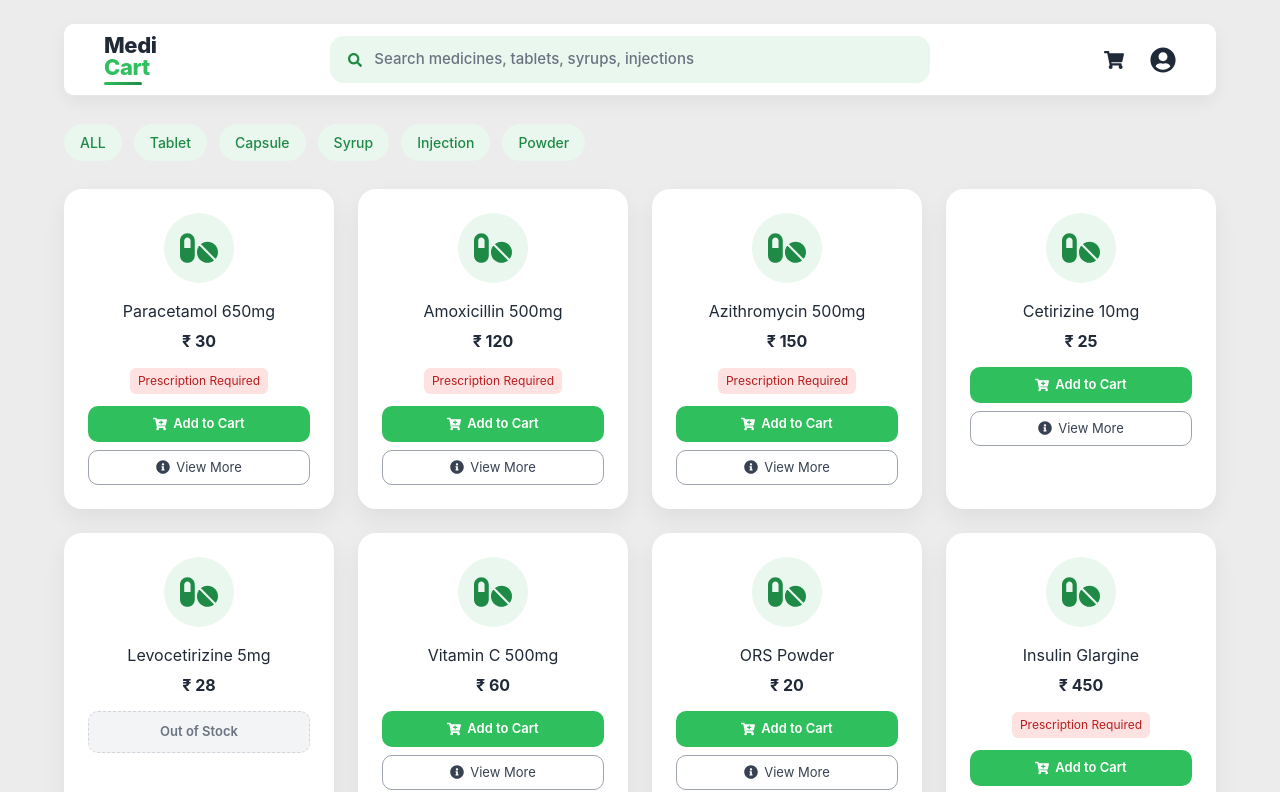
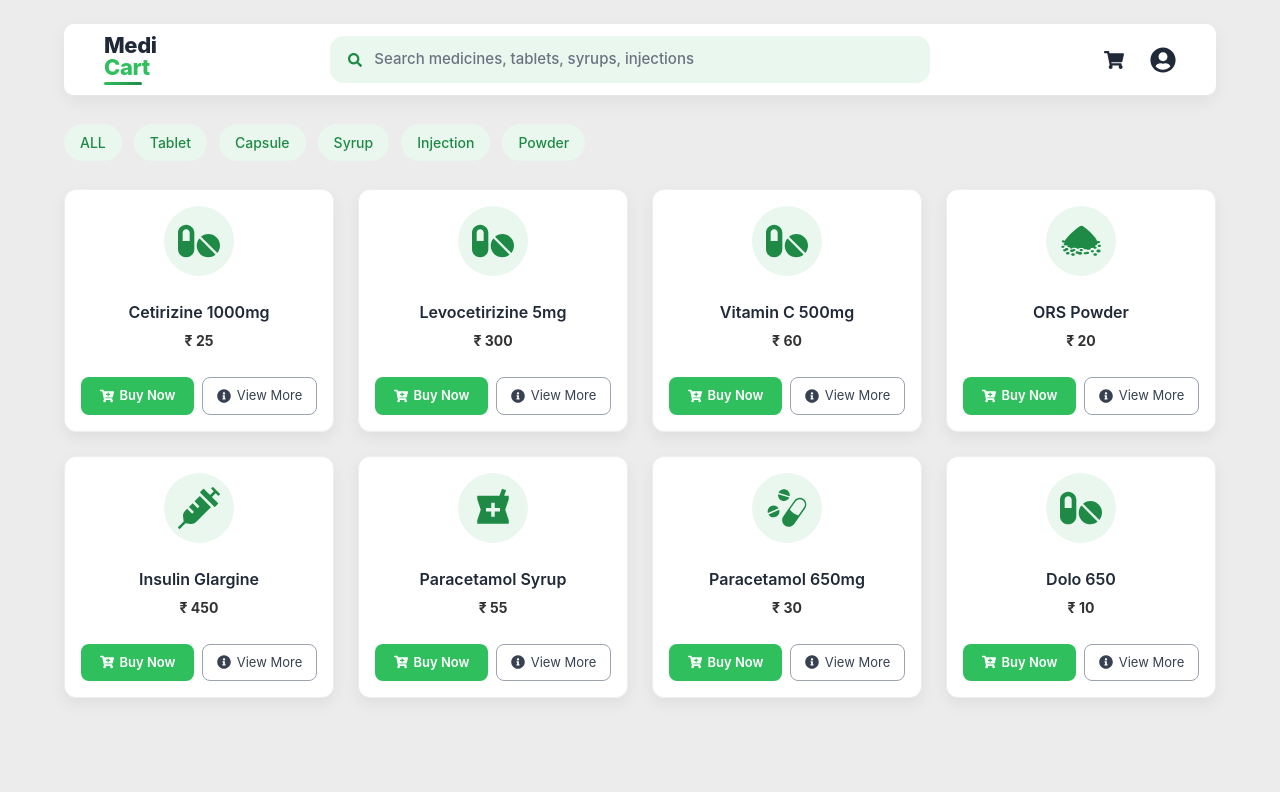
Before and after one commit to shaikshahid5/Medicart, a React (Vite) app in the folder MediCart/: page / in a window 1280 px wide. Shown: the top 792 px of the page. Built offline with nearby package versions, Linux system fonts and the light colour scheme; data requests are answered from the project's data file.

Commit message:
fixed layout in catalogue

```diff
--- a/MediCart/db.json
+++ b/MediCart/db.json
@@ -1,39 +1,12 @@
 {
   "medicines": [
     {
-      "id": "1",
-      "sku": "PCM-650",
-      "name": "Paracetamol 650mg",
-      "category": "Powder",
-      "price": 30,
-      "requires_rx": true,
-      "inStock": true
-    },
-    {
-      "id": "3",
-      "sku": "AMOX-500",
-      "name": "Amoxicillin 500mg",
-      "category": "Capsule",
-      "price": 120,
-      "requires_rx": true,
-      "inStock": true
-    },
-    {
-      "id": "4",
-      "sku": "AZI-500",
-      "name": "Azithromycin 500mg",
-      "category": "Tablet",
-      "price": 150,
-      "requires_rx": true,
-      "inStock": true
-    },
-    {
       "id": "5",
       "sku": "CET-10",
-      "name": "Cetirizine 10mg",
+      "name": "Cetirizine 1000mg",
       "category": "Tablet",
       "price": 25,
-      "requires_rx": false,
+      "requires_rx": true,
       "inStock": true
     },
     {
@@ -41,9 +14,9 @@
       "sku": "LEV-5",
       "name": "Levocetirizine 5mg",
       "category": "Tablet",
-      "price": 28,
+      "price": "300",
       "requires_rx": false,
-      "inStock": false
+      "inStock": true
     },
     {
       "id": "7",
@@ -82,15 +55,6 @@
       "inStock": true
     },
     {
-      "id": "6ed3",
-      "sku": "App",
-      "name": "hi",
-      "category": "Syrup",
-      "price": "232",
-      "requires_rx": true,
-      "inStock": true
-    },
-    {
       "id": "1",
       "sku": "PCM-650",
       "name": "Paracetamol 650mg",
@@ -98,22 +62,31 @@
       "price": 30,
       "requires_rx": false,
       "inStock": true
+    },
+    {
+      "id": "865e",
+      "sku": "DOLO",
+      "name": "Dolo 650",
+      "category": "Tablet",
+      "price": "10",
+      "requires_rx": true,
+      "inStock": true
     }
   ],
   "batches": [
-    {
-      "id": "1",
-      "medicineId": 1,
-      "batchNo": "BATCH-PCM-001",
-      "expiryDate": "2026-02-01",
-      "qtyAvailable": "132"
-    },
     {
       "id": "2",
       "medicineId": 1,
       "batchNo": "BATCH-PCM-002",
       "expiryDate": "2025-11-01",
       "qtyAvailable": 80
+    },
+    {
+      "id": "ae30",
+      "medicineId": 10,
+      "batchNo": "PCM",
+      "expiryDate": "2026-02-17",
+      "qtyAvailable": "40"
     }
   ]
 }
--- a/MediCart/src/components/modal/MedicineModal.jsx
+++ b/MediCart/src/components/modal/MedicineModal.jsx
@@ -1,5 +1,5 @@
 import { useEffect, useState } from "react";
-import { FaCartPlus, FaTimes, FaPlus, FaMinus } from "react-icons/fa";
+import { FaCartPlus, FaTimes, FaPlus, FaMinus, FaPrescriptionBottleAlt } from "react-icons/fa";
 import { useDispatch, useSelector } from "react-redux";
 import {
   addToCart,
@@ -52,6 +52,14 @@ export default function MedicineModal({ product, onClose }) {
           <FaTimes />
         </button>
 
+        {/* Prescription badge */}
+        {product.requires_rx && (
+          <div className="prescription-banner">
+            <FaPrescriptionBottleAlt />
+            <span>Prescription Required</span>
+          </div>
+        )}
+
         <h2>{product.name}</h2>
         <p className="category">{product.category}</p>
         <p className="price">₹ {product.price}</p>
--- a/MediCart/src/components/modal/medicineModal.css
+++ b/MediCart/src/components/modal/medicineModal.css
@@ -108,3 +108,19 @@
   min-width: 24px;
   text-align: center;
 }
+.prescription-banner {
+  display: flex;
+  align-items: center;
+  justify-content: center;
+  gap: 6px;
+  background: #fee2e2;
+  color: #b91c1c;
+  padding: 8px 12px;
+  border-radius: 8px;
+  font-weight: 600;
+  font-size: 14px;
+  margin-bottom: 12px;
+}
+.prescription-banner svg {
+  color: #b91c1c;
+}
--- a/MediCart/src/features/admin/BatchTable.jsx
+++ b/MediCart/src/features/admin/BatchTable.jsx
@@ -29,7 +29,7 @@ export default function BatchTable({
           <th>Medicine</th>
           <th>Batch No</th>
           <th>Expiry</th>
-          <th>Qty</th>
+          <th>Quantity</th>
           <th>Status</th>
           <th>Actions</th>
         </tr>
--- a/MediCart/src/features/admin/ProductsTable.jsx
+++ b/MediCart/src/features/admin/ProductsTable.jsx
@@ -11,7 +11,7 @@ export default function ProductsTable({
           <th>Name</th>
           <th>Category</th>
           <th>Price</th>
-          <th>Rx</th>
+          <th>Prescription <br /> required</th>
           <th>Status</th>
           <th>Actions</th>
         </tr>
@@ -35,7 +35,7 @@ export default function ProductsTable({
               {p.inStock ? (
                 <span className="badge ok">In Stock</span>
               ) : (
-                <span className="badge warn">Out</span>
+                <span className="badge warn">Out Of Stock</span>
               )}
             </td>
             <td className="actions">
--- a/MediCart/src/features/catalog/product-card.css
+++ b/MediCart/src/features/catalog/product-card.css
@@ -1,105 +1,68 @@
 .card {
-  background: white;
-  border-radius: 18px;
-  padding: 24px;
+  background: #fff;
+  border: 1px solid #eee;
+  border-radius: 12px;
+  padding: 16px;
   text-align: center;
-  box-shadow: 0 10px 25px rgba(0, 0, 0, 0.06);
-  transition: transform 0.25s, box-shadow 0.25s;
+  box-shadow: 0 6px 16px rgba(0,0,0,0.06);
+  display: flex;
+  flex-direction: column;
+  justify-content: space-between;
+  transition: transform 0.25s ease, box-shadow 0.25s ease;
+}
+.card:hover {
+  transform: translateY(-4px);
+  box-shadow: 0 12px 24px rgba(0,0,0,0.12);
 }
 
-.card:hover {
-  transform: translateY(-6px);
-  box-shadow: 0 20px 40px rgba(0, 0, 0, 0.12);
+/* Header */
+.card-header {
+  display: flex;
+  justify-content: center;
+  align-items: center;
+  margin-bottom: 12px;
 }
-
 .icon-wrap {
   width: 70px;
   height: 70px;
-  margin: auto;
   background: var(--green-100);
   color: var(--green-700);
   border-radius: 50%;
   display: grid;
   place-items: center;
-  margin-bottom: 16px;
 }
 
-.card h3 {
+/* Body */
+.card-body {
+  margin: 12px 0;
+}
+.product-name {
   font-size: 16px;
+  font-weight: 600;
   margin-bottom: 6px;
 }
-
 .price {
+  font-size: 14px;
   font-weight: 700;
+  color: #333;
   margin-bottom: 10px;
 }
 
-.badge {
-  display: inline-block;
-  font-size: 12px;
-  color: #b91c1c;
-  background: #fee2e2;
-  padding: 4px 10px;
-  border-radius: 999px;
-  margin-bottom: 12px;
+/* Footer */
+.card-footer {
+  margin-top: auto;
+}
+.card-actions {
+  display: flex;
+  gap: 8px;
 }
 
-/* BUTTON */
-.btn {
-  width: 100%;
-  background: var(--green-500);
-  border: none;
-  padding: 12px;
-  border-radius: 12px;
-  color: white;
-  font-weight: 600;
-  cursor: pointer;
-}
-
-.btn:hover {
-  background: var(--green-700);
-}
-
-.btn.disabled {
-  background: #d1d5db;
-  cursor: not-allowed;
-}
-
-/* ADD TO CART — minimal */
-.btn-cart {
-  width: 100%;
-  background: #2fbf5d;
-  border: none;
-  padding: 8px 10px;        /* ⬅ smaller */
-  border-radius: 10px;
-  color: white;
-  font-size: 13px;         /* ⬅ smaller text */
-  font-weight: 600;
-  display: flex;
-  align-items: center;
-  justify-content: center;
-  gap: 6px;                /* ⬅ tight spacing */
-  cursor: pointer;
-}
-
-.btn-cart:hover {
-  background: #26a654;     /* ⬅ softer green */
-}
-
-.btn-cart:disabled {
-  background: #d1d5db;
-  cursor: not-allowed;
-}
-
-/* VIEW MORE — subtle outline */
+/* Buttons */
+.btn-cart,
 .btn-outline {
-  margin-top: 8px;
-  width: 100%;
-  background: transparent;
-  border: 1px solid #9ca3af;   /* ⬅ neutral gray */
-  color: #374151;              /* ⬅ not green */
-  padding: 7px 10px;           /* ⬅ smaller */
-  border-radius: 10px;
+  flex: 1;
+  padding: 8px 10px;
+  border-radius: 8px;
   font-size: 13px;
   display: flex;
   align-items: center;
@@ -108,16 +71,31 @@
   cursor: pointer;
   transition: all 0.2s ease;
 }
+.btn-cart {
+  background: #2fbf5d;
+  border: none;
+  color: #fff;
+  font-weight: 600;
+}
+.btn-cart:hover {
+  background: #26a654;
+}
+.btn-outline {
+  background: transparent;
+  border: 1px solid #9ca3af;
+  color: #374151;
+}
+.btn-outline:hover {
+  border-color: #2fbf5d;
+  color: #2fbf5d;
+  background: #f0fdf4;
+}
 
-.btn-outline:hover {
-  border-color: #2fbf5d;   /* ⬅ green only on hover */
-  color: #2fbf5d;
-  background: #f0fdf4;     /* ⬅ very light green */
-}
+/* Out of Stock */
 .out-of-stock {
   margin-top: 14px;
   padding: 10px;
-  border-radius: 10px;
+  border-radius: 8px;
   background: #f3f4f6;
   color: #6b7280;
   font-weight: 600;
@@ -126,7 +104,7 @@
   border: 1px dashed #d1d5db;
 }
 
-/* Quantity controls (same style as modal) */
+/* Quantity Controls */
 .qty-controls {
   display: flex;
   align-items: center;
@@ -134,13 +112,12 @@
   gap: 14px;
   margin-top: 10px;
 }
-
 .qty-controls button {
   width: 32px;
   height: 32px;
   border-radius: 50%;
   border: 1px solid #2fbf5d;
-  background: #f0fdf4;        /* light green */
+  background: #f0fdf4;
   color: #2fbf5d;
   display: flex;
   align-items: center;
@@ -148,16 +125,14 @@
   cursor: pointer;
   transition: all 0.2s ease;
 }
-
 .qty-controls button:hover {
   background: #2fbf5d;
-  color: white;
+  color: #fff;
 }
-
 .qty-controls span {
   min-width: 22px;
   text-align: center;
   font-weight: 700;
   font-size: 14px;
-  color: #374151;            /* neutral grey */
+  color: #374151;
 }
--- a/MediCart/src/features/catalog/productCard.jsx
+++ b/MediCart/src/features/catalog/productCard.jsx
@@ -10,22 +10,26 @@ export default function ProductCard({ product, onViewMore }) {
     state.cart.items.find((i) => i.product.id === product.id)
   );
 
-  const categoryKey = product.category?.trim().toLowerCase();
+  const categoryKey = product.category?.trim();
   const Icon = MEDICINE_ICONS[categoryKey] || MEDICINE_ICONS.Tablet;
 
   return (
     <div className="card">
+      {/* Icon */}
+      <div className="card-header">
         <div className="icon-wrap">
-        <Icon size={38} />
+          <Icon size={42} />
+        </div>
       </div>
 
-      <h3>{product.name}</h3>
+      {/* Body */}
+      <div className="card-body">
+        <h3 className="product-name">{product.name}</h3>
         <p className="price">₹ {product.price}</p>
+      </div>
 
-      {product.requires_rx && (
-        <span className="badge">Prescription Required</span>
-      )}
-
+      {/* Footer / Actions */}
+      <div className="card-footer">
         {product.inStock ? (
           cartItem ? (
             <div className="qty-controls">
@@ -38,13 +42,13 @@ export default function ProductCard({ product, onViewMore }) {
               </button>
             </div>
           ) : (
-          <>
+            <div className="card-actions">
               <button
                 className="btn-cart"
                 onClick={() => dispatch(addToCart(product))}
               >
                 <FaCartPlus size={14} />
-              <span>Add to Cart</span>
+                <span>Buy Now</span>
               </button>
 
               <button
@@ -54,11 +58,12 @@ export default function ProductCard({ product, onViewMore }) {
                 <FaInfoCircle size={14} />
                 <span>View More</span>
               </button>
-          </>
+            </div>
           )
         ) : (
           <div className="out-of-stock">Out of Stock</div>
         )}
       </div>
+    </div>
   );
 }
```
Also changed, not shown: MediCart/src/routes/AdminRoute.jsx (added), MediCart/src/routes/AppRoutes.jsx (added), MediCart/src/routes/ProtectedRoute.jsx (added), 1 other file (tests, documents, lock files or other folders). Lines whose indentation alone changed are shown as unchanged.
